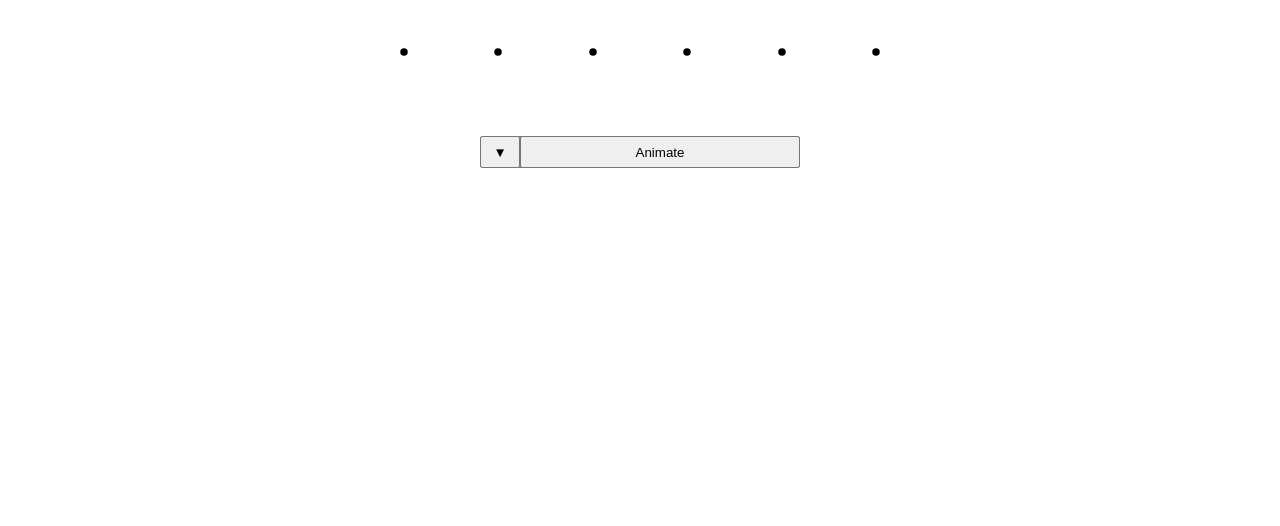
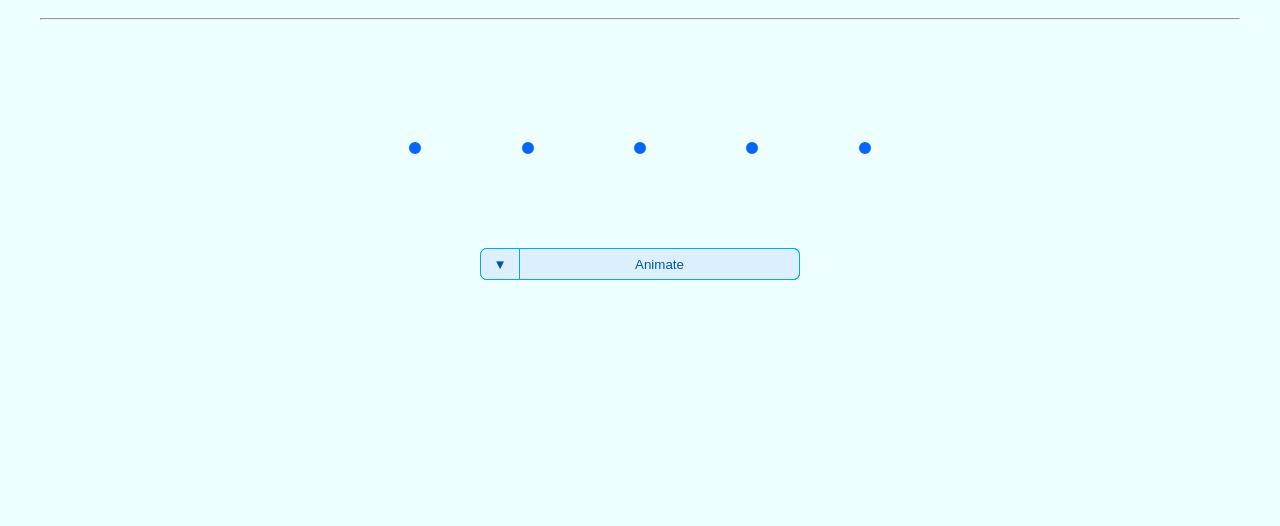
Before and after one commit to gizapp/gizapp.github.io, a plain HTML site: page dev/digit.html in a window 1280 px wide. Shown: the part 274-800 px from the top of the page. Drawn offline with Linux system fonts and the light colour scheme; a web font is replaced by a local one.

Commit message:
[Digit] Add colors

```diff
--- a/dev/digit.html
+++ b/dev/digit.html
@@ -1,14 +1,22 @@
-<html>
+<html style="background:#eff">
 <head>
 <style>
   @import url('https://fonts.googleapis.com/css2?family=Recursive:wght@300..800&display=swap');
+  body {
+    padding:2em 0;
+  }
   * {
     font-family:Recursive, sans-serif;
+    color:#05a;
   }
   h1 {
     font-size:5em;
     margin:0;
     font-weight:300;
+    color:#0ae;
+  }
+  hr {
+    margin:2em;
   }
   input {
     padding:0.5em;
@@ -23,7 +31,7 @@
   }
   svg {
     fill:none;
-    stroke:black;
+    stroke:#06f;
     stroke-linecap:round;
     stroke-linejoin:round;
   }
@@ -32,12 +40,26 @@
     position:relative;
     height:5em;
   }
+  button, input {
+    border: 0.1em solid #0ae;
+    border-radius:0.5em;
+  }
+  button {
+    background:#ddf0ff;
+  }
+  .left {
+    border-radius:0.5em 0 0 0.5em;
+  }
+  .right {
+    border-radius:0 0.5em 0.5em 0;
+    border-left:0;
+  }
 </style>
 </head>
 <body>
 <center>
   <svg viewBox="-90 -30 180 60"
-    style="stroke-width:2px;height:8em">
+    style="stroke-width:2px;height:8em;stroke:#0ae">
     <path d="M58-23H92M74-23V25M32-12C32-12 32-12 32-12M32-12C32-12 44-25 44-25M44-25C44-25 44-25 44-25M44-25C44-25 44-25 44-1M44-1C44 23 44 23 44 23M55 23C55 23 55 23 55 23M55 23C55 23 44 23 44 23M44 23C44 23 32 23 32 23M-11 0V0M-11 0C-11-16-3-24 5-24M5-24C12-24 15-21 15-21M15-21V-21M-11 0V0M4-3C11-3 18 1 18 10M18 10C18 18 12 24 4 24M4 24C-4 24-11 18-11 0M-43-12C-43-12-43-12-43-12M-43-12C-43-12-30-25-30-25M-30-25C-30-25-30-25-30-25M-30-25C-30-25-30-25-30-1M-30-1C-30 23-30 23-30 23M-19 23C-19 23-19 23-19 23M-19 23C-19 23-31 23-31 23M-31 23C-31 23-43 23-43 23M-80-24V24C-66 24-54 22-54 0-54-22-64-24-80-24Z"></path>
   </svg>
 </center>
@@ -47,40 +69,36 @@
 <hr/>
 <center>
   <svg viewBox="-18 -32 36 64"
-    style="stroke-width:3px;height:10em">
+    style="stroke-width:4px;height:12em">
     <path><animate fill="freeze" attributeName="d"></animate></path>
   </svg>
   <svg viewBox="-18 -32 36 64"
-    style="stroke-width:3px;height:10em">
+    style="stroke-width:4px;height:12em">
     <path><animate fill="freeze" attributeName="d"></animate></path>
   </svg>
   <svg viewBox="-18 -32 36 64"
-    style="stroke-width:3px;height:10em">
+    style="stroke-width:4px;height:12em">
     <path><animate fill="freeze" attributeName="d"></animate></path>
   </svg>
   <svg viewBox="-18 -32 36 64"
-    style="stroke-width:3px;height:10em">
+    style="stroke-width:4px;height:12em">
     <path><animate fill="freeze" attributeName="d"></animate></path>
   </svg>
   <svg viewBox="-18 -32 36 64"
-    style="stroke-width:3px;height:10em">
-    <path><animate fill="freeze" attributeName="d"></animate></path>
-  </svg>
-  <svg viewBox="-18 -32 36 64"
-    style="stroke-width:3px;height:10em">
+    style="stroke-width:4px;height:12em">
     <path><animate fill="freeze" attributeName="d"></animate></path>
   </svg>
 </center>
 <center>
   <div id="cmdPanel">
     <div class="cmdEntry">
-      <button style="height:100%;width:3em">▼</button><input onkeyup="newInput()" maxlength="6" style="height:100%;width:calc(100% - 3em)" placeholder="Enter number to animate"/>
+      <button class="left" style="height:100%;width:3em">▼</button><input maxlength="5" style="height:100%;width:100%" placeholder="Enter number to animate"/>
     </div>
     <div class="cmdEntry">
-      <button style="height:100%;width:3em">▼</button><input onkeyup="newDigitInput()" maxlength="2" style="height:100%;width:calc(100% - 3em)" placeholder="Enter digit to animate"/>
+      <button class="left" style="height:100%;width:3em">▼</button><input class="right" maxlength="2" style="height:100%;width:calc(100% - 3em)" placeholder="Enter digit to animate"/>
     </div>
     <div class="cmdEntry">
-      <button style="height:100%;width:3em">▼</button><button style="height:100%;width:calc(100% - 3em)">Animate</button>
+      <button class="left" style="height:100%;width:3em">▼</button><button class="right" style="height:100%;width:calc(100% - 3em)">Animate</button>
     </div>
   </div>
 </center>
@@ -190,13 +208,13 @@
     else
       animating = false
   }
-  function newInput() {
+  input.onkeyup = function() {
     if (!animating && input.value !== lastNumber)
       animateStr(input.value);
     else
       targetNumber = input.value
   }
-  function newDigitInput() {
+  digitInput.onkeyup = function() {
     let digit = event.key
     if (isNaN(Number(digit)))
       digit = digitInput.value ? digitInput.value[digitInput.value.length-1] : ''
```
Also changed, not shown: digit.html (+1 -1 lines).
